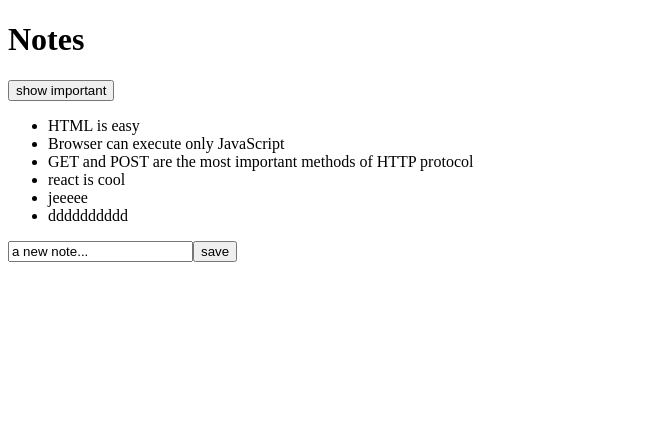
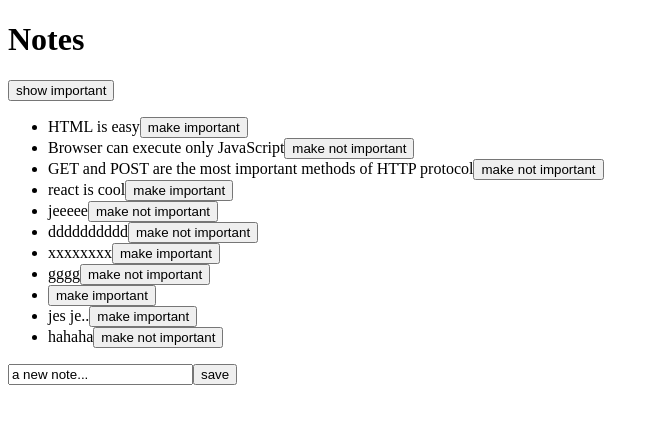
Before and after one commit to dildorababaerova/part2, a React (Vite) app in the folder part2/: page / in a window 1280 px wide. Shown: the top 424 px of the page, without its empty margins (0-659 px from the left). Built offline with nearby package versions, Linux system fonts and the light colour scheme; data requests are answered from the project's data file.

Commit message:
Added tutorial part.2d

```diff
--- a/part2/db.json
+++ b/part2/db.json
@@ -3,12 +3,12 @@
     {
       "id": "1",
       "content": "HTML is easy",
-      "important": true
+      "important": false
     },
     {
       "id": "2",
       "content": "Browser can execute only JavaScript",
-      "important": false
+      "important": true
     },
     {
       "id": "3",
@@ -16,19 +16,44 @@
       "important": true
     },
     {
-      "id": 4,
+      "id": "4",
       "content": "react is cool",
       "important": false
     },
     {
-      "id": 5,
+      "id": "5",
       "content": "jeeeee",
       "important": true
     },
     {
-      "id": 6,
+      "id": "6",
       "content": "dddddddddd",
+      "important": true
+    },
+    {
+      "id": 7,
+      "content": "xxxxxxxx",
       "important": false
+    },
+    {
+      "id": 8,
+      "content": "gggg",
+      "important": true
+    },
+    {
+      "id": 9,
+      "content": "",
+      "important": false
+    },
+    {
+      "id": "26ee",
+      "content": "jes je..",
+      "important": false
+    },
+    {
+      "id": "b200",
+      "content": "hahaha",
+      "important": true
     }
   ]
 }
--- a/part2/src/App.jsx
+++ b/part2/src/App.jsx
@@ -1,7 +1,9 @@
 import React, { useEffect } from 'react';
 import { useState } from 'react'
 import Note from './components/Note'
-import axios from 'axios'
+import noteService from './services/notes'
+
+
 
 
 
@@ -10,34 +12,29 @@ const App = () => {
   const [newNote, setNewNote] = useState(    'a new note...'  )
   const [showAll, setShowAll] = useState(true)
 
-const hook =()=>{
-  console.log('effect')
-  axios
-  .get('http://localhost:3001/notes')
-  .then(response => {
-     console.log('Server response:', response.data)
-    setNotes(response.data)
+useEffect(()=>{
+  noteService
+  .getAll()
+  .then(initialNotes => {
+    setNotes(initialNotes)
 })
-}
-console.log('render', notes.length, 'notes')
+}, [])
 
-useEffect(hook, [])
 
 const addNote = (event) => {
     event.preventDefault()
     const noteObject={
       content: newNote,
       important: Math.random() > 0.5,
-      id: notes.length+1
     }
-    axios
-    .post('http://localhost:3001/notes', noteObject)
-    .then(response => {
+
+    noteService
+    .create(noteObject)
+    .then(returnedNote => {
       console.log(response)
-      setNotes(notes.concat(response.data))
+      setNotes(notes.concat(returnedNote))
       setNewNote('')
     })
-
   }
 
 const handleChangeNote = (event) => {
@@ -53,6 +50,17 @@ const handleChangeNote = (event) => {
 
   console.log('notesToShow', notesToShow)
 
+  const toggleImportanceOf = (id) => {
+    const url = `http://localhost:3001/notes/${id}`
+    const note = notes.find(n => n.id === id)
+    const changedNote = { ...note, important: !note.important }
+    noteService
+    .update(id, changedNote)
+    .then(returnedNote =>{
+      setNotes(notes.map(n => n.id !== id ? n :returnedNote))
+    })
+  }
+
   return (
     <div>
       <h1>Notes</h1>
@@ -63,7 +71,10 @@ const handleChangeNote = (event) => {
 
       <ul>
         {notesToShow.map(note =>
-          <Note key={note.id} note={note} />
+          <Note key={note.id}
+          note={note}
+          toggleImportance={()=>toggleImportanceOf(note.id)}
+          />
         )}
       </ul>
       <form onSubmit={addNote}>
--- a/part2/src/components/Note.jsx
+++ b/part2/src/components/Note.jsx
@@ -1,6 +1,12 @@
-const Note = ({ note }) => {
+const Note = ({ note, toggleImportance }) => {
+const label = note.important
+    ? 'make not important' : 'make important'
+
+
     return (
-      <li key={note.id}>{note.content}</li>
+      <li>{note.content}
+      <button onClick={toggleImportance}>{label}</button>
+      </li>
     )
   }
 
--- /dev/null
+++ b/part2/src/services/notes.js
@@ -0,0 +1,26 @@
+import axios from 'axios'
+
+
+const baseUrl = 'http://localhost:3001/notes'
+
+const getAll = () => {
+    const request = axios.get(baseUrl)
+    return request.then(response => response.data)
+}
+
+const create = (newObject) => {
+    const request = axios.post(baseUrl,newObject )
+    return request.then(response => response.data)
+}
+
+const update = (id, newObject) => {
+    const request = axios.put (`${baseUrl}/${id}`, newObject )
+    return request.then(response => response.data)
+
+}
+
+export default {
+    getAll,
+    create,
+    update
+}
```
